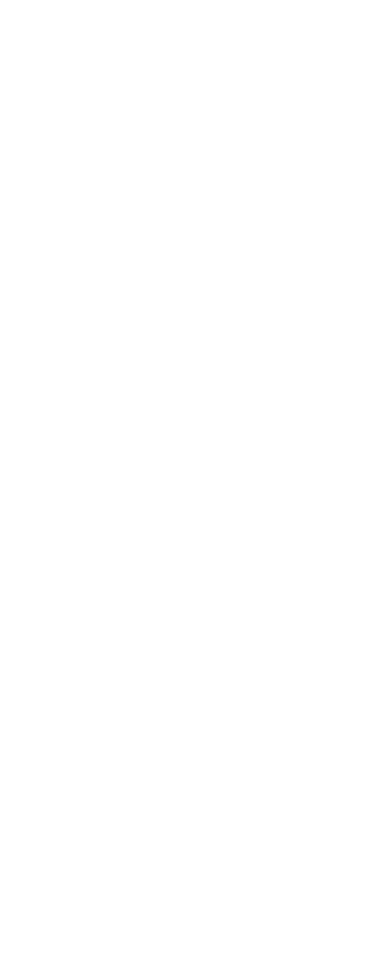
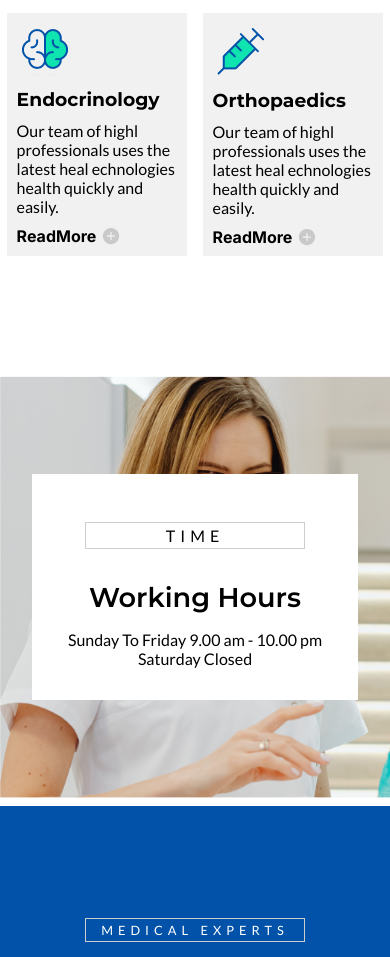
Before and after one commit to Matheus-Silva7/PharmaDoctor, a React (Vite) app: page /services in a window 390 px wide. Before the commit this address had no page. Shown: the part 1040-1997 px from the top of the page. Before the commit the page ends 844 px from the top, so only its background shows below. Built offline with nearby package versions, Linux system fonts and the light colour scheme; a web font is replaced by a local one.

Commit message:
services page ready and responsive

```diff
--- /dev/null
+++ b/src/components/services-/HoursServices.jsx
@@ -0,0 +1,16 @@
+import React from "react";
+import "./HoursServicesStyles.css";
+import TitleSection from "../Reutilizable/TitleSection";
+const HoursServices = () => {
+  return (
+    <div className="banner-hour">
+      <div className="content-banner">
+        <TitleSection title={"Time"} />
+        <h3>Working Hours</h3>
+        <p>Sunday To Friday 9.00 am - 10.00 pm Saturday Closed</p>
+      </div>
+    </div>
+  );
+};
+
+export default HoursServices;
--- /dev/null
+++ b/src/components/services-/HoursServicesStyles.css
@@ -0,0 +1,30 @@
+.banner-hour{
+    max-width: 1440px;
+    padding: 2rem;
+    height: 50vh;
+    display: flex;
+    flex-direction: column;
+    justify-content: center;
+    align-items: center;
+    background-image: url(../../assets/banners/banner-services.jpg);
+    background-size: cover;
+    background-repeat: no-repeat;
+}
+
+.banner-hour .content-banner{
+    display: flex;
+    flex-direction: column;
+    text-align: center;
+    gap: 1rem;
+    background-color: #FFF;
+    padding: 2rem;
+}
+
+.banner-hour .content-banner h3{
+    font-size: 1.7rem;
+    font-weight: 600;
+}
+
+.banner-hour .content-banner p{
+    max-width: 30ch;
+}
--- a/src/routes/Services.jsx
+++ b/src/routes/Services.jsx
@@ -1,14 +1,20 @@
 import React from 'react'
-import NavTop from '../components/NavBar/NavTop'
 import NavBar from '../components/NavBar/NavBar'
 import imgBanner from "../assets/banners/services-banner.jpg"
 import BannerPages from '../components/Banner/BannerPages'
-
+import ServicesItem from "../components/services-/Services"
+import PresentationDoctors from "../components/Doctors/PresentationDoctors"
+import Footer from "../components/Footer/Footer"
+import HoursServices from '../components/services-/HoursServices'
 const Services = () => {
   return (
     <>
     <NavBar />
     <BannerPages imgBanner={imgBanner} title={"Services"}/>
+    <ServicesItem/>
+    <HoursServices/>
+    <PresentationDoctors/>
+    <Footer/>
   </>
   )
 }
```
Also changed, not shown: src/assets/banners/banner-services.jpg (added), src/components/Banner/banner-services.jpg (added).
